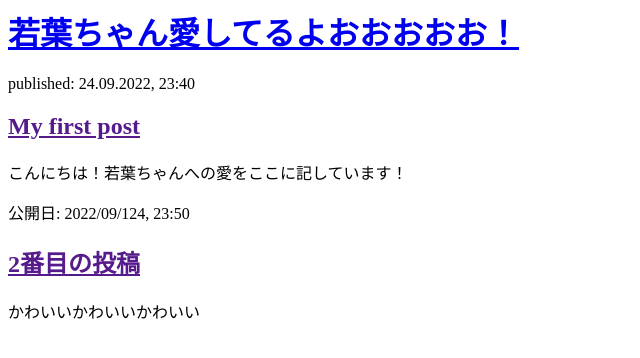
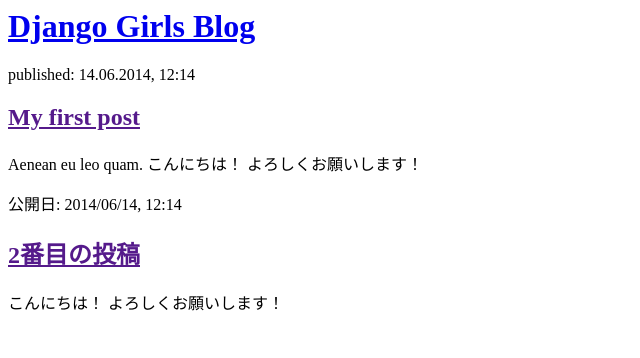
Before and after one commit to piyomogi1293/my-first-blog, a Django app: page / in a window 1280 px wide. Shown: the top 358 px of the page, without its empty margins (0-640 px from the left). Run offline with Django 3.2, Linux system fonts and the light colour scheme.

Commit message:
Changed the HTML for the site.

```diff
--- a/blog/templates/blog/post_list.html
+++ b/blog/templates/blog/post_list.html
@@ -1,22 +1,22 @@
 <html>
     <head>
-        <title>To Wakaba</title>
+        <title>Django Girls blog</title>
     </head>
     <body>
         <div>
-            <h1><a href="/">若葉ちゃん愛してるよおおおおお！</a></h1>
+            <h1><a href="/">Django Girls Blog</a></h1>
         </div>
 
         <div>
-            <p>published: 24.09.2022, 23:40</p>
+            <p>published: 14.06.2014, 12:14</p>
             <h2><a href="">My first post</a></h2>
-            <p>こんにちは！若葉ちゃんへの愛をここに記しています！ </p>
+            <p>Aenean eu leo quam. こんにちは！ よろしくお願いします！ </p>
         </div>
 
         <div>
-            <p>公開日: 2022/09/124, 23:50</p>
+            <p>公開日: 2014/06/14, 12:14</p>
             <h2><a href="">2番目の投稿</a></h2>
-            <p> かわいいかわいいかわいい</p>
+            <p> こんにちは！ よろしくお願いします！ </p>
         </div>
     </body>
 </html>
--- a/blog/views.py
+++ b/blog/views.py
@@ -1,6 +1,9 @@
 from django.shortcuts import render
+from django.utils import timezone
+from .models import Post
 
 # Create your views here.
 
 def post_list(request):
-    return render(request, 'blog/post_list.html', {})
+    posts = Post.objects.filter(published_date__lte=timezone.now()).order_by('published_date')
+    return render(request, 'blog/post_list.html', {'posts': posts})
```
